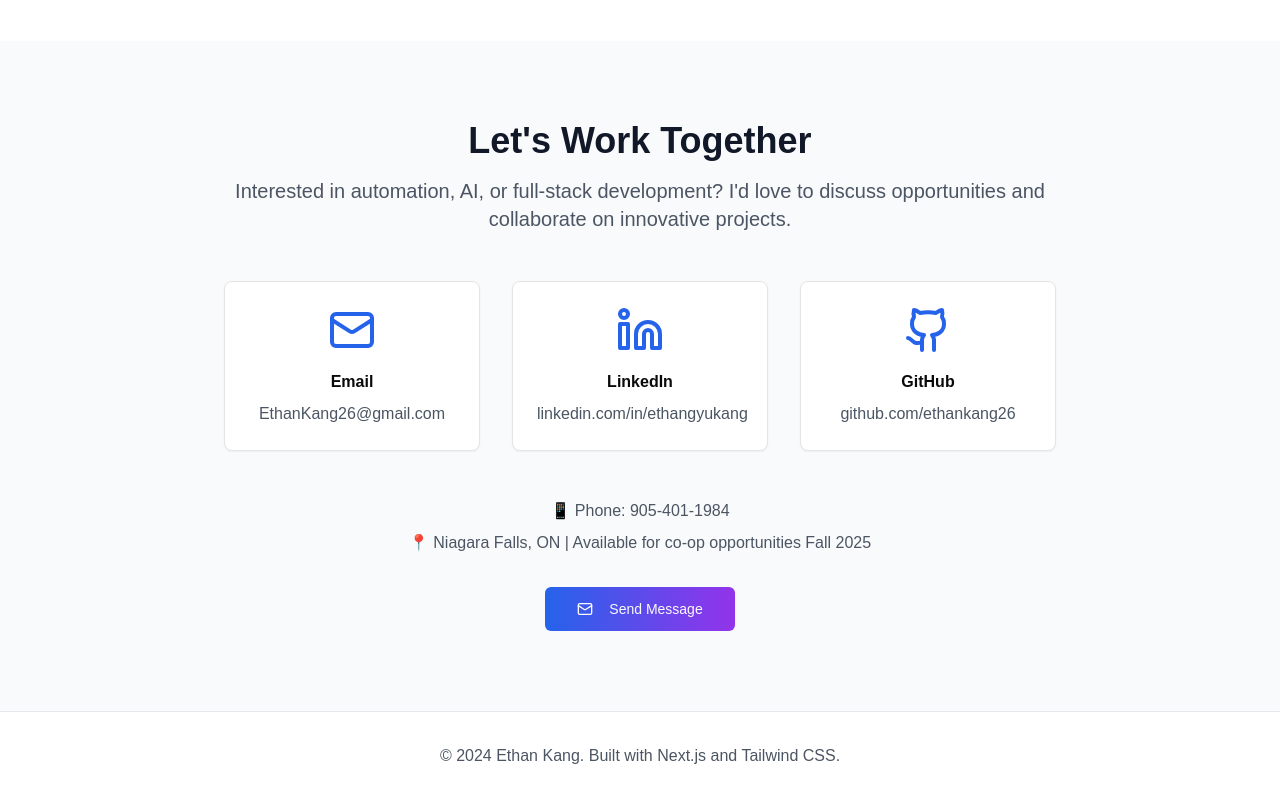
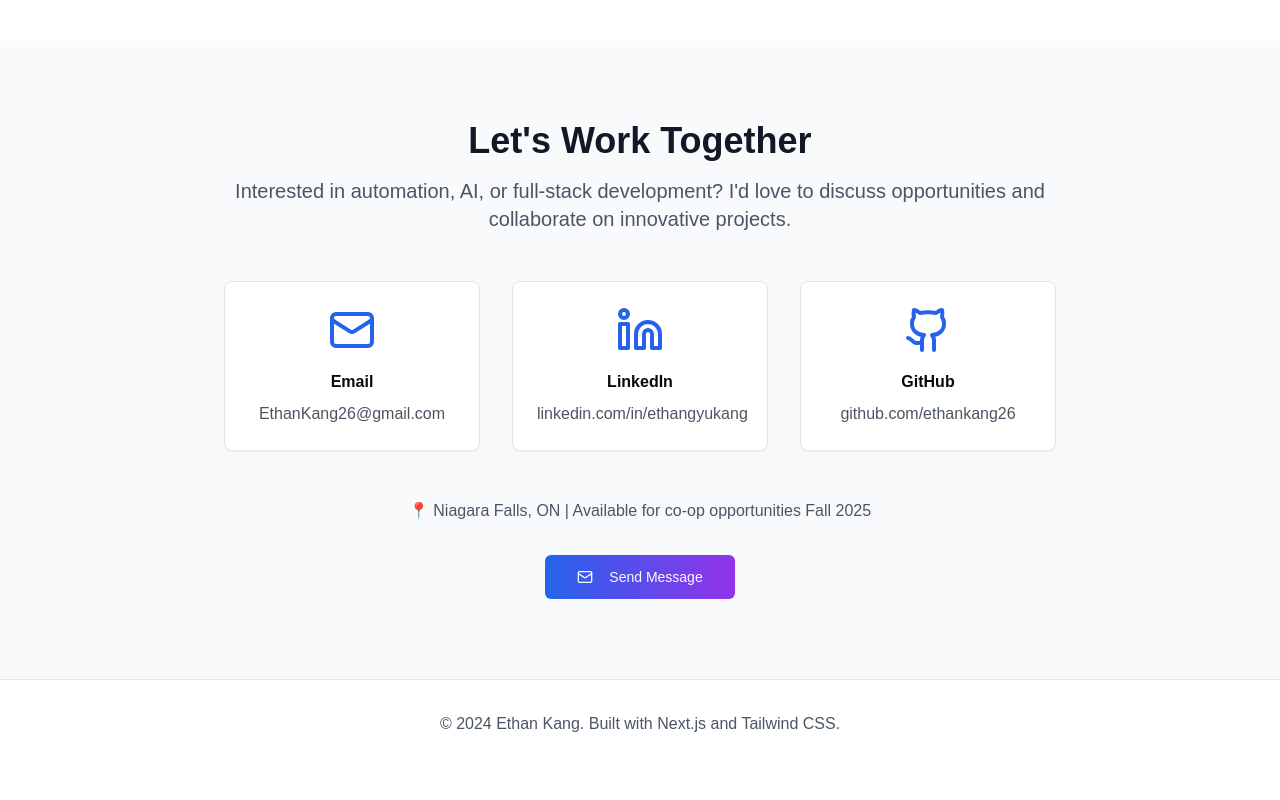
Before and after one commit to ethankang26/portfolio, a Next.js app: page / in a window 1280 px wide. Shown: the part 3879-4679 px from the top of the page. After the commit the page ends 4647 px from the top, so only its background shows below. Built offline with nearby package versions, Linux system fonts and the light colour scheme.

Commit message:
Update page.tsx

```diff
--- a/app/page.tsx
+++ b/app/page.tsx
@@ -463,7 +463,6 @@ export default function Portfolio() {
             </div>
 
             <div className="mb-8">
-              <p className="text-gray-600 dark:text-gray-300 mb-2">📱 Phone: 905-401-1984</p>
               <p className="text-gray-600 dark:text-gray-300">
                 📍 Niagara Falls, ON | Available for co-op opportunities Fall 2025
               </p>
```
